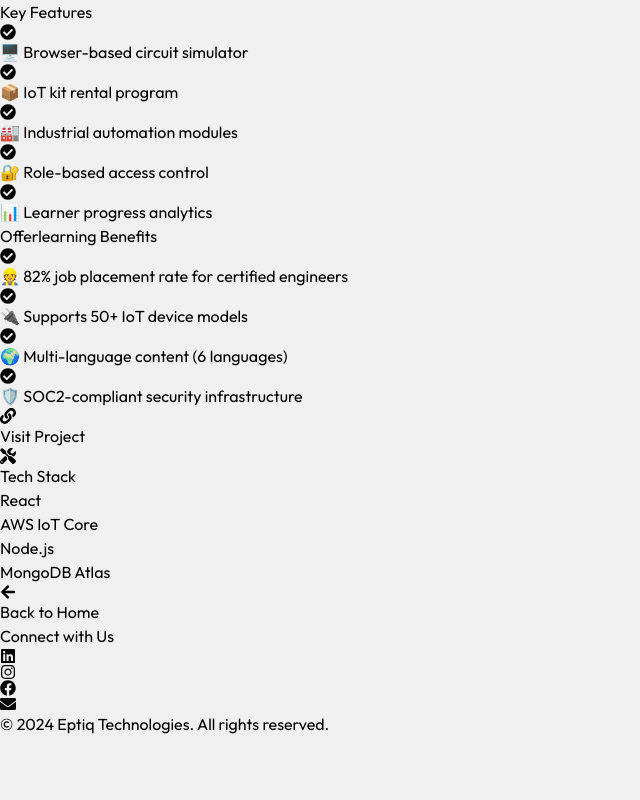
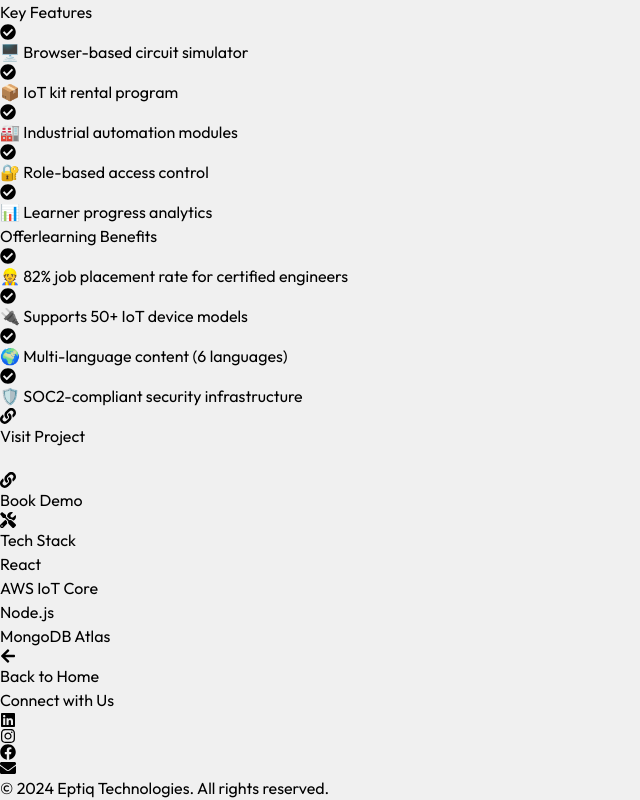
Before and after one commit to omkargore6239/eptiqportfolio, a React (Vite) app: page /projectdetails/1 in a window 1280 px wide. Shown: the part 1164-1964 px from the top of the page, without its empty margins (0-640 px from the left). Before the commit the page ends 1900 px from the top, so only its background shows below. Built offline with nearby package versions, Linux system fonts and the light colour scheme.

Commit message:
changes 01.02.2025

```diff
--- a/package.json
+++ b/package.json
@@ -16,7 +16,7 @@
     "react-icons": "^4.10.1",
     "react-router-dom": "^7.1.3",
     "react-slick": "^0.30.3",
-    "react-typing-effect": "^2.0.5",
+    "react-typing-effect": "^2.0.1",
     "slick-carousel": "^1.8.1"
   },
   "devDependencies": {
@@ -34,4 +34,6 @@
     "tailwindcss": "^3.4.16",
     "vite": "^6.0.3"
   }
+
+
 }
--- a/src/components/HeroPage.jsx
+++ b/src/components/HeroPage.jsx
@@ -48,23 +48,23 @@
   return (
     <section className="relative bg-blue-500 to-white text-white w-full min-h-screen flex flex-col md:flex-row items-center justify-center py-12 px-6 md:px-12 mt-16 sm:mt-0">
       <div className="text-center md:text-left md:w-1/2 space-y-6 md:space-y-8">
-        <h2 className="text-5xl md:text-6xl font-extrabold animate-fadeInUp text-shadow-lg">
+        <h2 className="text-5xl md:text-6xl font-bold text-wrap animate-fadeInUp text-shadow-lg">
           <span className="text-cyan-200">Welcome to</span> Eptiq Technologies
         </h2>
         <p className="text-lg md:text-xl font-light md:font-semibold text-shadow-md">
           <span className="font-bold text-yellow-200">Empowering Businesses</span> with Cutting-Edge Digital Solutions
         </p>
-        <div className="flex flex-wrap gap-4 text-lg md:text-xl font-medium text-white">
-          <div className="flex items-center gap-2 bg-white bg-opacity-20 p-3 rounded-lg shadow-md">
-            <FaLaptopCode className="text-yellow-400 text-3xl" /> Web Development
-          </div>
-          <div className="flex items-center gap-2 bg-white bg-opacity-20 p-3 rounded-lg shadow-md">
-            <FaMobileAlt className="text-yellow-400 text-3xl" /> Mobile App Development
-          </div>
-          <div className="flex items-center gap-2 bg-white bg-opacity-20 p-3 rounded-lg shadow-md">
-            <FaCloud className="text-yellow-400 text-3xl" /> Cloud Solutions
-          </div>
-        </div>
+        <ul className="flex flex-wrap gap-4 text-lg md:text-xl font-medium text-white">
+          <li className="flex items-center gap-2 bg-white bg-opacity-20 p-3 rounded-lg shadow-md">
+            <FaLaptopCode className="text-yellow-400 text-3xl" /> Industrial Automation
+          </li>
+          <li className="flex items-center sm:text-sm gap-2 bg-white bg-opacity-20 p-3 rounded-lg shadow-md">
+            <FaMobileAlt className="text-yellow-400 text-3xl" /> MES Software
+          </li>
+          <li className="flex items-center gap-2 bg-white bg-opacity-20 p-3 rounded-lg shadow-md">
+            <FaCloud className="text-yellow-400 text-3xl" /> ERP System
+          </li>
+        </ul>
         <ul className="text-left space-y-2">
           <li className="flex items-center gap-2">
             <FaCheckCircle className="text-green-400 text-2xl" /> 4+ Years of Industry Experience
--- a/src/components/ProjectDetails.jsx
+++ b/src/components/ProjectDetails.jsx
@@ -792,6 +792,16 @@
                 >
                   <FaLink className="mr-2" /> Visit Project
                 </a>
+                <br />
+                      <br />
+                <a
+                  href="https://eptiq.in/"
+                  target="_blank"
+                  rel="noopener noreferrer"
+                  className="inline-flex items-center  px-6 py-3 bg-green-600 text-white font-semibold rounded-md shadow-lg hover:bg-green-700 transition"
+                >
+                  <FaLink className="mr-2" /> Book Demo
+                </a>
               </div>
             </div>
 
```
